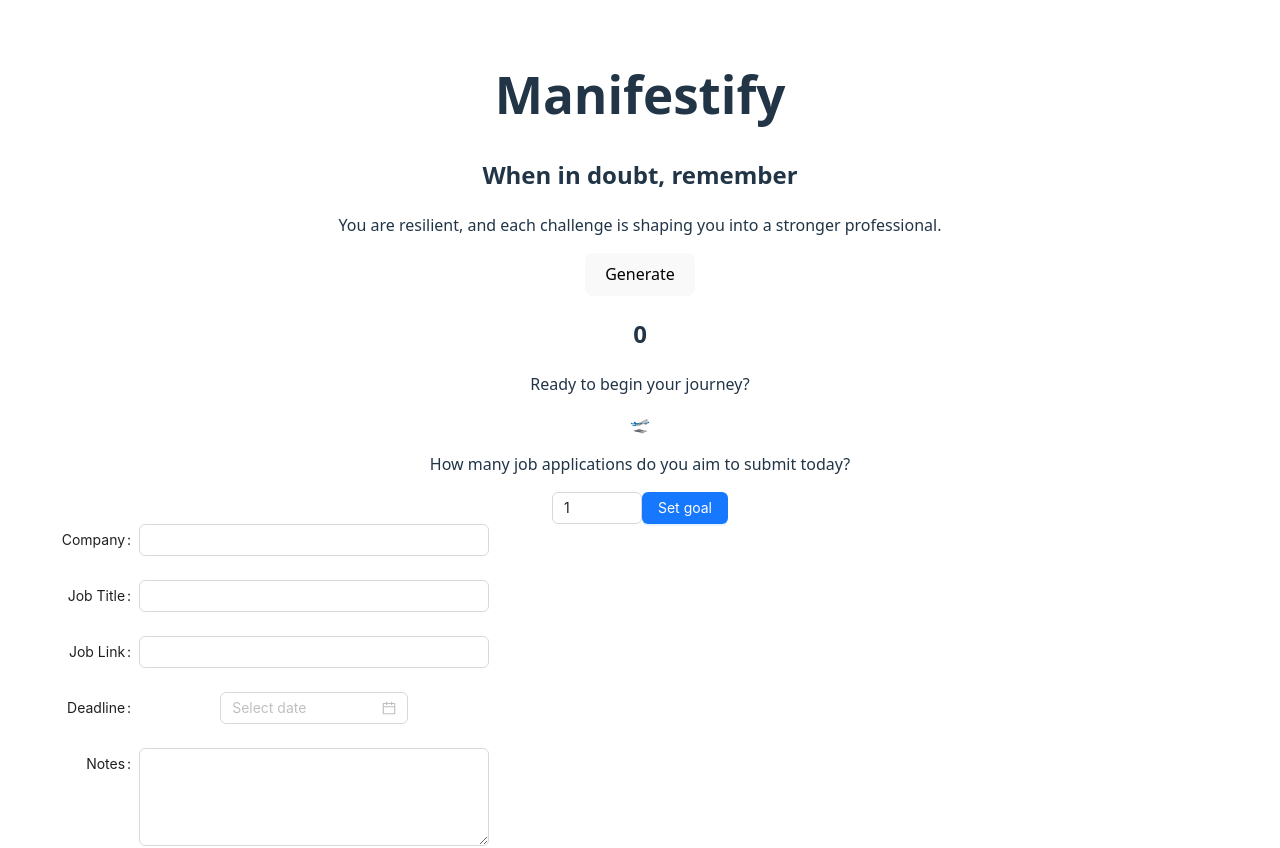
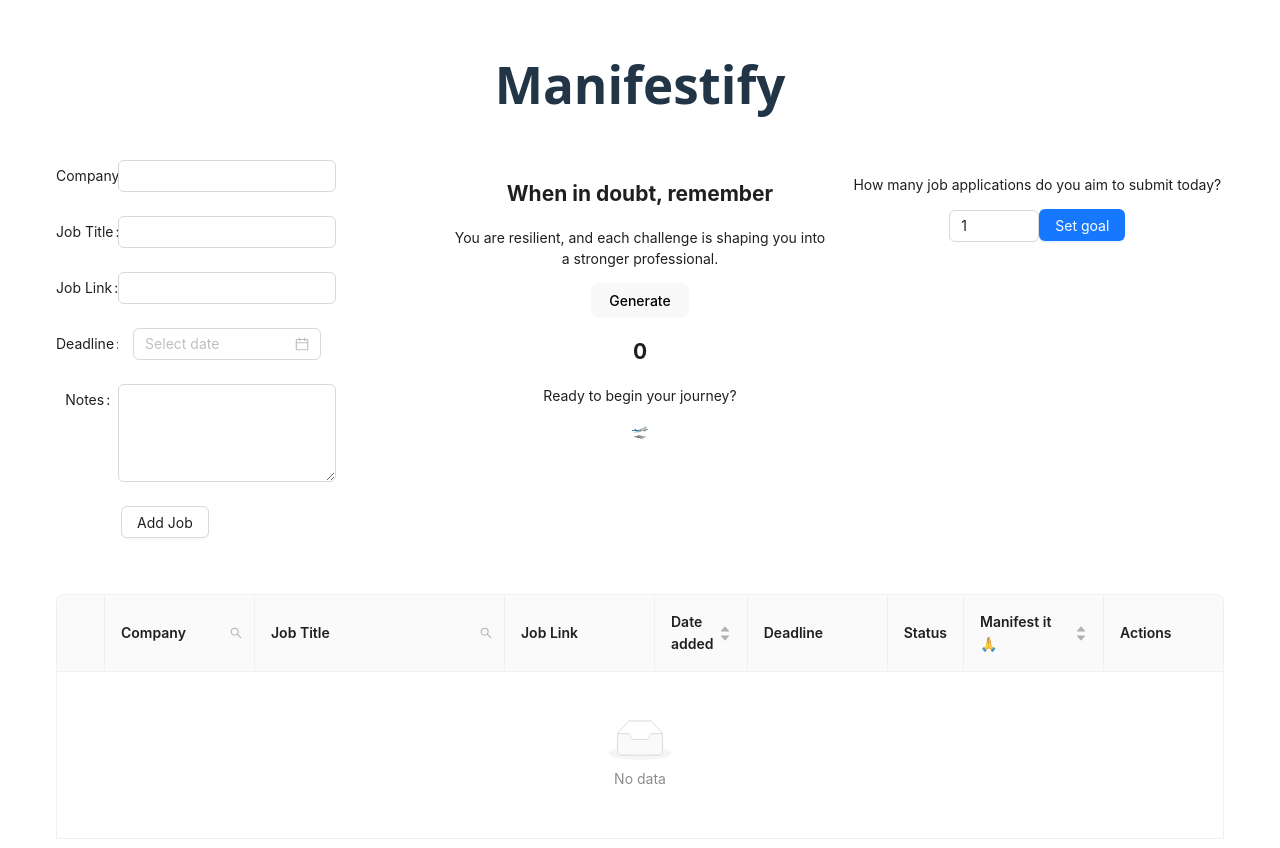
Before and after one commit to chriskhoa/Manifestify, a React (Vite) app: page / in a window 1280 px wide. Shown: the top 848 px of the page. Built offline with nearby package versions, Linux system fonts and the light colour scheme.

Commit message:
Fix page layout

```diff
--- a/src/App.jsx
+++ b/src/App.jsx
@@ -9,8 +9,11 @@ import Streak from "./components/Streak.jsx";
 import JobTable from "./components/JobTable.jsx";
 import "@ant-design/v5-patch-for-react-19";
 import JobForm from "./components/JobForm.jsx";
+import { Layout, Row, Col } from "antd";
+
 
 function App() {
+  const { Content } = Layout;
   const [streak, setStreak] = useState(0);
   const [goalValue, setGoalValue] = useState(1);
   const [goalSet, setGoalSet] = useState(false);
@@ -37,10 +40,19 @@ function App() {
   }, []);
   return (
     <>
-      <h1>Manifestify</h1>
-      <>
+      <h1 style={{ textAlign: "center", margin: "24px 0" }}>Manifestify</h1>
+      <Layout style={{  background: "#fff", minHeight: "100vh", padding: "24px" }}>
+        <Content>
+          {/* Top section with 3 columns */}
+          <Row gutter={[24, 24]}>
+            <Col xs={24} md={8}>
+              <JobForm setJobItems={handleAddJob} />
+            </Col>
+            <Col xs={24} md={8}>
               <Motivator />
               <Streak streak={streak} />
+            </Col>
+            <Col xs={24} md={8}>
               <DailyGoal
                 goalValue={goalValue}
                 setGoalValue={setGoalValue}
@@ -51,7 +63,12 @@ function App() {
                 percent={percent}
                 setPercent={setPercent}
               />
-        <JobForm setJobItems={handleAddJob} />
+            </Col>
+          </Row>
+
+          {/* Bottom section with table */}
+          <Row style={{ marginTop: "32px" }}>
+            <Col span={24}>
               <JobTable
                 setStreak={setStreak}
                 setProgressValue={setProgressValue}
@@ -60,7 +77,10 @@ function App() {
                 dataSource={dataSource}
                 setDataSource={setDataSource}
               />
-      </>
+            </Col>
+          </Row>
+        </Content>
+      </Layout>
     </>
   );
 }
```
Lines whose indentation alone changed are shown as unchanged.
